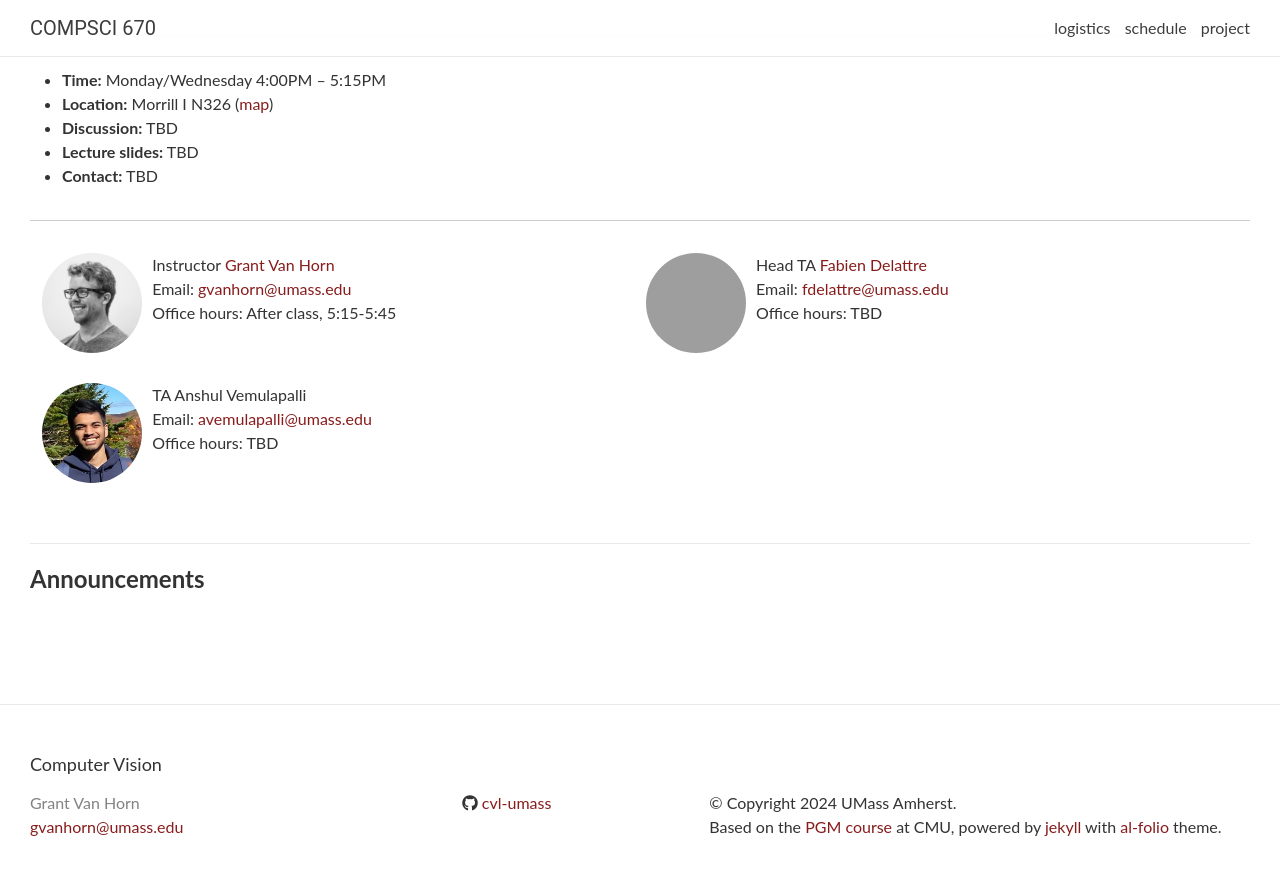
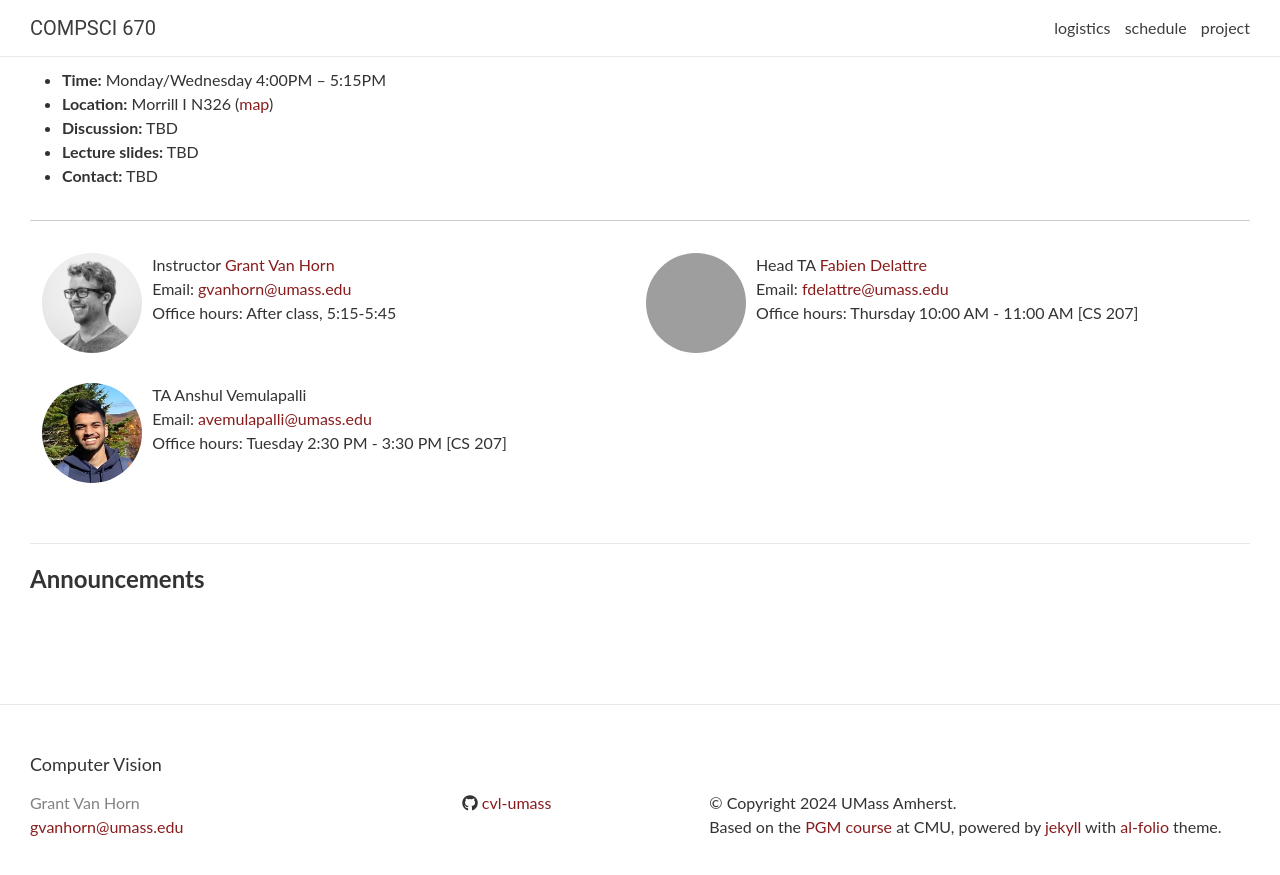
Before and after one commit to cvl-umass/compsci670-fall-2024, a Jekyll site: the page built from _pages/about.md, in a window 1280 px wide and 900 px high, scrolled down 566 px, cut to the strip 0-875 px from the top of the window. Built offline with Jekyll 4.4.1, drawn with Linux system fonts in a browser that asks for light colours; nearby versions of some CDN libraries; comment, search, counter and statistics services are not loaded; grey boxes are pictures that could not be loaded.

Commit message:
adding office hours

```diff
--- a/_data/staff.yml
+++ b/_data/staff.yml
@@ -9,11 +9,11 @@ Head-TA:
   - name: Fabien Delattre
     email: fdelattre@umass.edu
     url: https://fabiendelattre.com/
-    office-hours: TBD
+    office-hours: Thursday 10:00 AM - 11:00 AM [CS 207]
     image: staff/fabien.png
 
 TA:
   - name: Anshul Vemulapalli
     email: avemulapalli@umass.edu
-    office-hours: TBD
+    office-hours: Tuesday 2:30 PM - 3:30 PM [CS 207]
     image: staff/anshul.png
```
